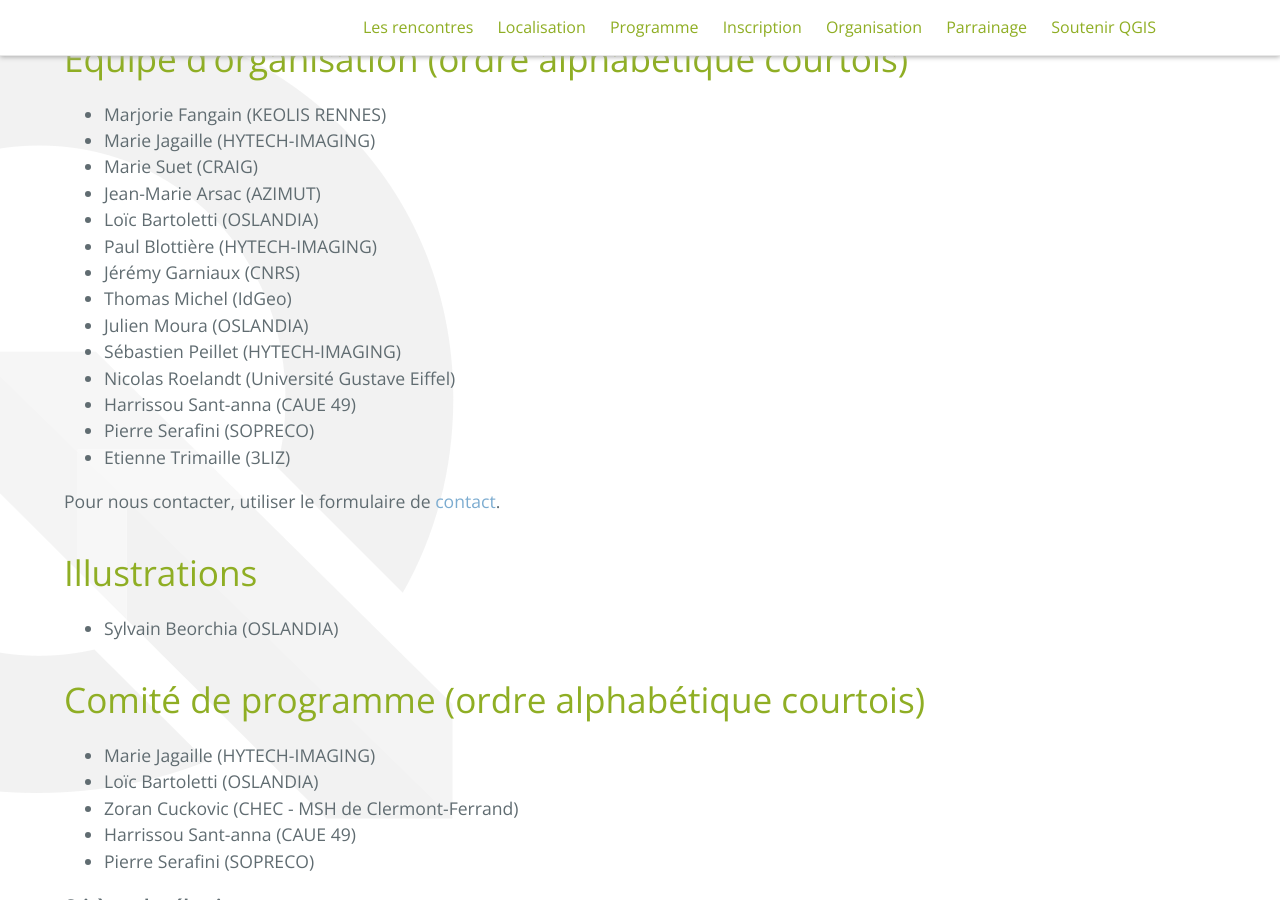
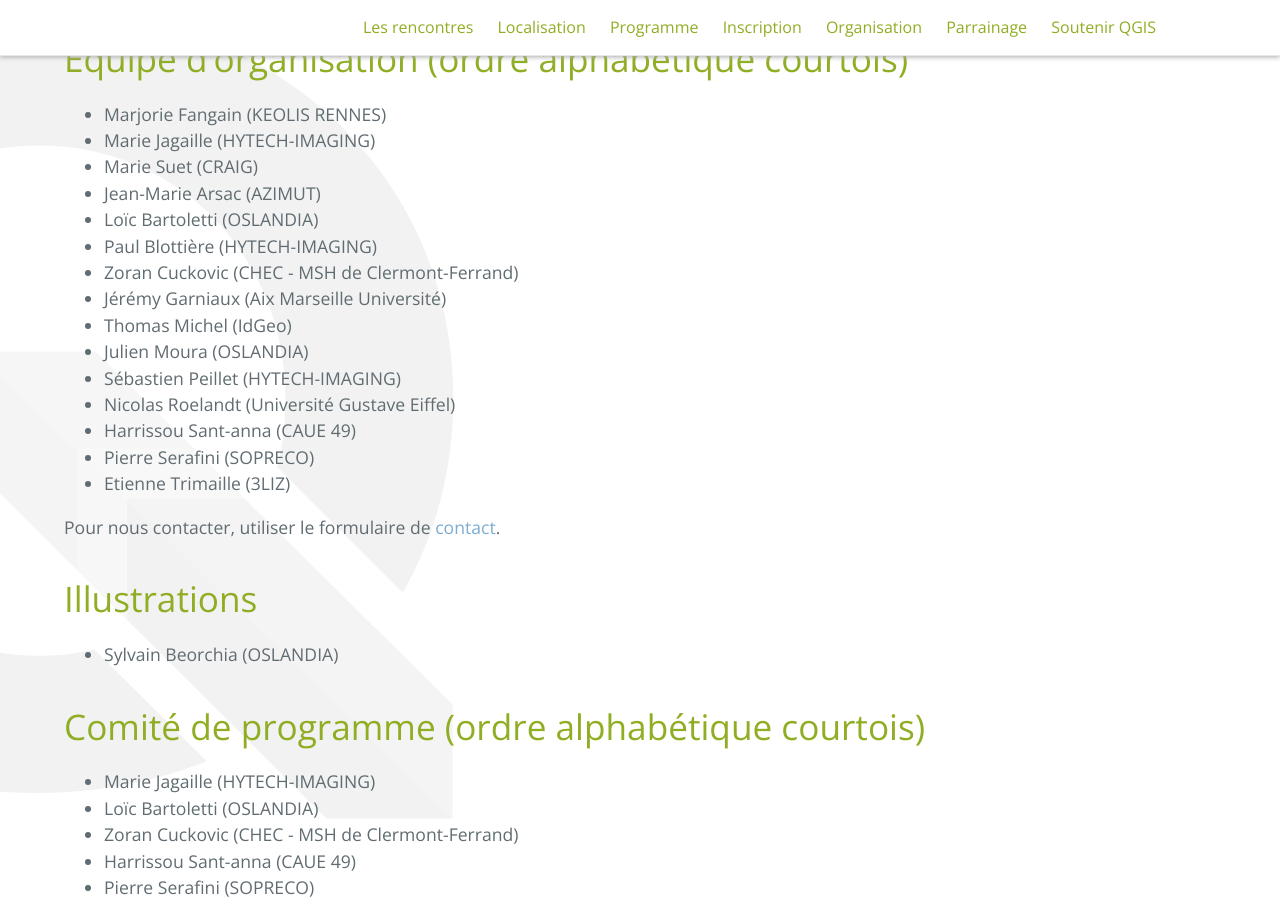
Before and after one commit to OSGeo-fr/QGIS-conf-fr-website, a Jekyll site: the page built from z60_apropos.md, in a window 1280 px wide and 900 px high, scrolled down 480 px. Built offline with Jekyll 4.4.1, drawn with Linux system fonts in a browser that asks for light colours.

Commit message:
Fix employeur Jérémy
refs https://github.com/OSGeo-fr/QGIS-conf-fr-website/pull/96#issuecomment-1290291869

```diff
--- a/z60_apropos.md
+++ b/z60_apropos.md
@@ -13,7 +13,8 @@ menu: footer
 - Jean-Marie Arsac (AZIMUT)
 - Loïc Bartoletti (OSLANDIA)
 - Paul Blottière (HYTECH-IMAGING)
-- Jérémy Garniaux (CNRS)
+- Zoran Cuckovic (CHEC - MSH de Clermont-Ferrand)
+- Jérémy Garniaux (Aix Marseille Université)
 - Thomas Michel (IdGeo)
 - Julien Moura (OSLANDIA)
 - Sébastien Peillet (HYTECH-IMAGING)
```
